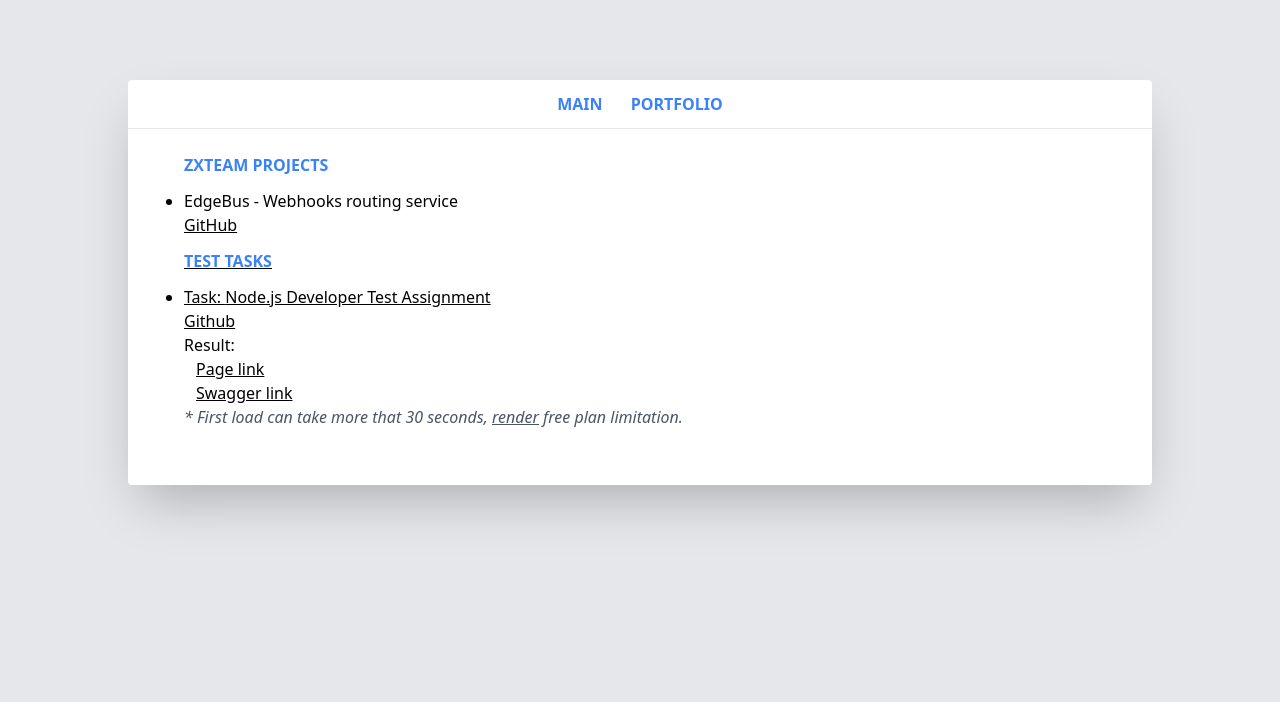
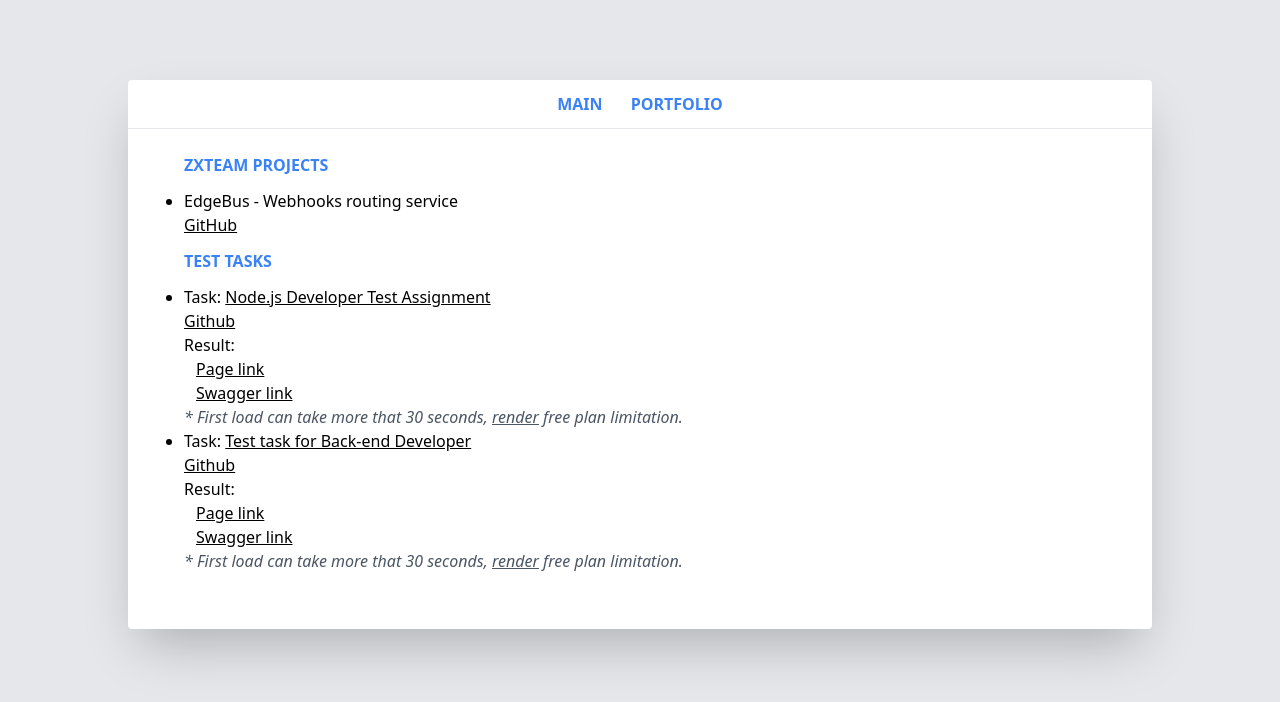
Before and after one commit to toliankir/site, a website: page docs/portfolio.html in a window 1280 px wide. Drawn offline with Linux system fonts and the light colour scheme.

Commit message:
Add task

```diff
--- a/docs/portfolio.html
+++ b/docs/portfolio.html
@@ -11,8 +11,7 @@
 <body x-data class="md:bg-gray-200 md:p-20">
     <div class="md:rounded max-w-screen-2xl lg:max-w-screen-lg mx-auto bg-white shadow-2xl">
         <div class="text-center py-3 border-b">
-            <a href="/"
-                class="uppercase font-bold text-blue-500 mx-3 hover:text-blue-400 hover:cursor-pointer">Main</a>
+            <a href="/" class="uppercase font-bold text-blue-500 mx-3 hover:text-blue-400 hover:cursor-pointer">Main</a>
             <a href="portfolio.html"
                 class="uppercase font-bold text-blue-500 mx-3 hover:text-blue-400 hover:cursor-pointer">Portfolio</a>
         </div>
@@ -24,7 +23,7 @@
                         <ul>
                             <li>EdgeBus - Webhooks routing service</li>
                             <li><a target=”_blank” class="underline hover:text-gray-600"
-                                    href="https://github.com/edgebus/edgebus">GitHub</li>
+                                    href="https://github.com/edgebus/edgebus">GitHub</a></li>
                         </ul>
                     </li>
                 </ul>
@@ -54,6 +53,29 @@
                                 class="underline hover:text-gray-600" href="https://render.com/">render</a> free plan
                             limitation.</p>
                     </li>
+                    <li>
+                        <ul>
+                            <li>
+                                Task: <a target=”_blank” class="underline hover:text-gray-600"
+                                    href="https://github.com/toliankir/test_task20240314/blob/doc/Back-end%20Developer%20fans-crm.pdf">Test
+                                    task for Back-end Developer</a>
+                            </li>
+                            <li><a target=”_blank” class="underline hover:text-gray-600"
+                                    href="https://github.com/toliankir/test_task20240314">Github</a></li>
+                            <li>Result:
+                                <ul class="ml-3">
+                                    <li><a target=”_blank” class="underline hover:text-gray-600"
+                                            href="https://test-task20240314-front.onrender.com/">Page link</a></li>
+                                    <li><a target=”_blank” class="underline hover:text-gray-600"
+                                            href="https://test-task20240314.onrender.com/api-doc">Swagger
+                                            link</a></li>
+                                </ul>
+                            </li>
+                        </ul>
+                        <p class="italic text-gray-600">* First load can take more that 30 seconds, <a target=”_blank”
+                                class="underline hover:text-gray-600" href="https://render.com/">render</a> free plan
+                            limitation.</p>
+                    </li>
                 </ul>
             </div>
         </div>
```
Also changed, not shown: docs/index.html (+2 -2 lines).
